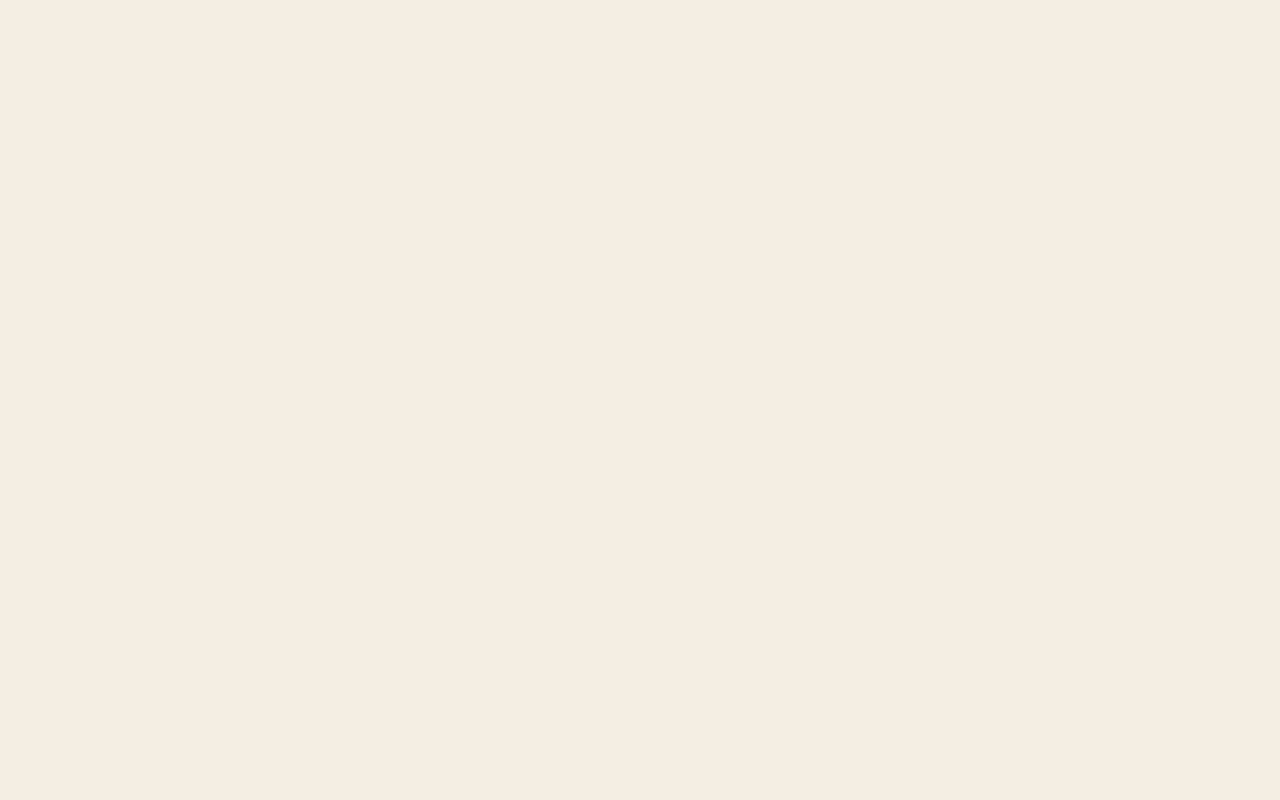
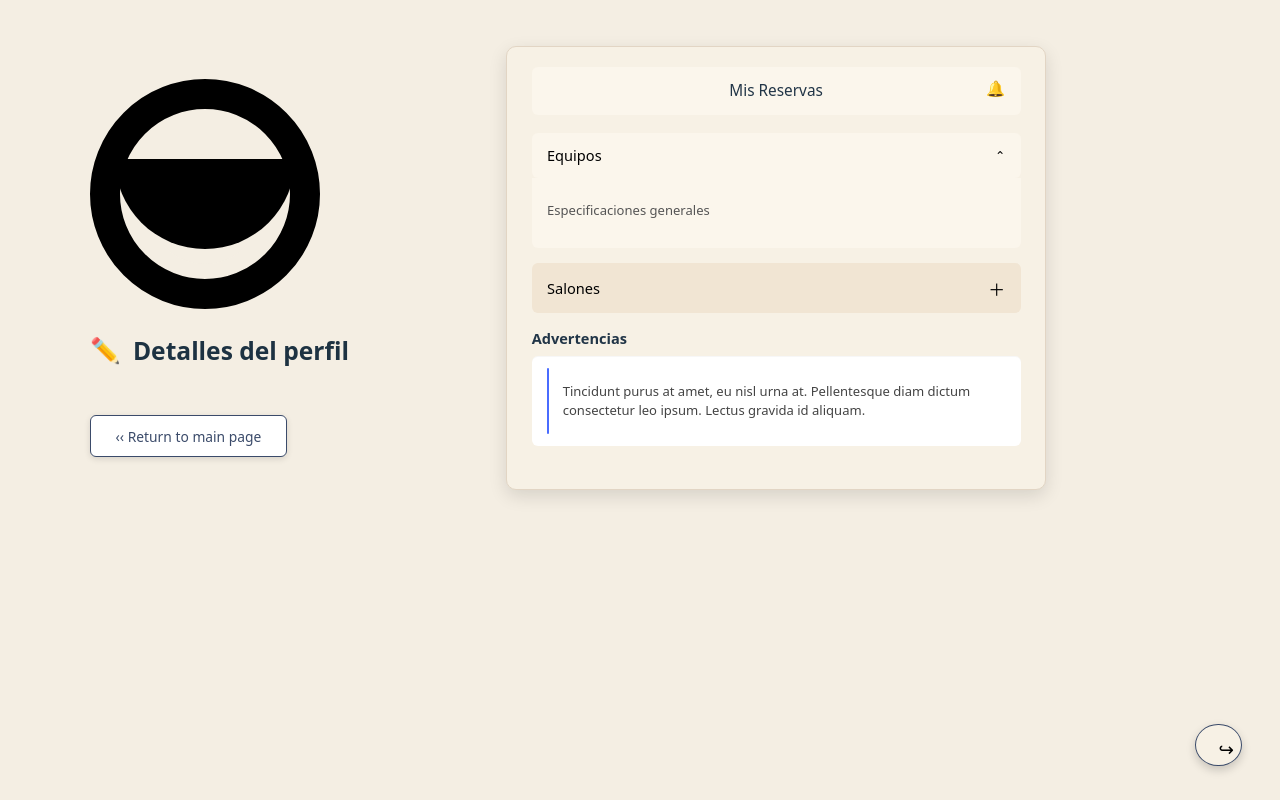
Before and after one commit to 0262370-art/PROYECT_FINAL_FRONT, a React (Vite) app: page /perfil in a window 1280 px wide. Before the commit this address had no page. Built offline with nearby package versions, Linux system fonts and the light colour scheme.

Commit message:
MONS 19 NOV

```diff
--- a/src/App.jsx
+++ b/src/App.jsx
@@ -7,17 +7,22 @@ import ReservarEquipoPage from "./components/ReservarEquipoPage";
 import ReservarSalonesPage from "./components/ReservarSalonesPage";
 import MisReservasPage from "./components/MisReservasPage";
 import FaqsPage from "./components/FaqsPage";
+import ProfilePage from "./components/ProfilePage";
+
 
 function App() {
   return (
     <Routes>
       <Route path="/" element={<LandingPage />} />
       <Route path="/students" element={<StudentsPage />} />
-      <Route path="/Admin" element={<AdminPage/>} />
-        <Route path="/reservar-equipo" element={<ReservarEquipoPage />} />
-        <Route path="/reservar-salones" element={<ReservarSalonesPage />} />
-        <Route path="/mis-reservas" element={<MisReservasPage />} />
-        <Route path="/faqs" element={<FaqsPage />} />
+      <Route path="/perfil" element={<ProfilePage />} />
+      <Route path="/Admin" element={<AdminPage />} />
+      <Route path="/reservar-equipo" element={<ReservarEquipoPage />} />
+      <Route path="/reservar-salones" element={<ReservarSalonesPage />} />
+      <Route path="/mis-reservas" element={<MisReservasPage />} />
+      <Route path="/faqs" element={<FaqsPage />} />
+
+
 
     </Routes>
   );
--- a/src/StudentsPage.css
+++ b/src/StudentsPage.css
@@ -92,7 +92,6 @@
     }
 }
 
-/* Avatar */
 .students-avatar {
     width: 44px;
     height: 44px;
@@ -125,6 +124,7 @@
     border-radius: 999px 999px 0 0;
     background-color: #000;
 }
+
 
 /* ========== CONTENIDO ========== */
 
@@ -315,3 +315,279 @@ html, body {
 #root {
     width: 100%;
 }
+
+
+
+
+/* ================== PÁGINA DE PERFIL ================== */
+
+.profile-root {
+  min-height: 100vh;
+  background-color: #f4eee3;
+  display: flex;
+  justify-content: center;
+  align-items: flex-start;
+  padding: 3rem 3rem 4rem;
+  box-sizing: border-box;
+}
+
+/* contenedor principal */
+.profile-layout {
+  display: grid;
+  grid-template-columns: minmax(260px, 360px) minmax(420px, 560px);
+  gap: 3rem;
+  width: 100%;
+  max-width: 1100px;
+  align-items: center;
+}
+
+/* columna izquierda */
+
+.profile-left {
+  display: flex;
+  flex-direction: column;
+  align-items: flex-start;
+  gap: 1.5rem;
+}
+
+/* avatar grande tipo ícono */
+
+.profile-avatar-big {
+  width: 230px;
+  height: 230px;
+  border-radius: 50%;
+  border: 30px solid #000;
+  box-sizing: border-box;
+  position: relative;
+}
+
+.profile-avatar-big::before {
+  content: "";
+  position: absolute;
+  top: 45px;
+  left: 50%;
+  transform: translateX(-50%);
+  width: 110px;
+  height: 110px;
+  border-radius: 50%;
+  background: #f4eee3;
+}
+
+.profile-avatar-big::after {
+  content: "";
+  position: absolute;
+  bottom: 30px;
+  left: 50%;
+  transform: translateX(-50%);
+  width: 180px;
+  height: 90px;
+  border-radius: 0 0 999px 999px;
+  background: #000;
+}
+
+/* texto “Detalles del perfil” */
+
+.profile-details {
+  display: flex;
+  align-items: center;
+  gap: 0.8rem;
+  font-size: 0.5rem;
+  color: #1d3242;
+}
+
+.profile-details h1 {
+  margin: 0;
+}
+
+.profile-pencil {
+  font-size: 1.6rem;
+}
+
+/* botón de regresar */
+
+.profile-return-btn {
+  margin-top: 1.5rem;
+  padding: 0.7rem 1.6rem;
+  border-radius: 6px;
+  border: 1px solid #3b4b6a;
+  background-color: #ffffff;
+  color: #3b4b6a;
+  font-size: 0.9rem;
+  cursor: pointer;
+  box-shadow: 0 2px 6px rgba(0, 0, 0, 0.12);
+}
+
+.profile-return-btn:hover {
+  background-color: #f4f6ff;
+}
+
+/* columna derecha */
+
+.profile-right {
+  display: flex;
+  justify-content: center;
+}
+
+/* tarjeta de reservas */
+
+.profile-card {
+  width: 100%;
+  max-width: 540px;
+  border-radius: 10px;
+  border: 1px solid #e2d5c4;
+  padding: 1.3rem 1.6rem 1.8rem;
+  background-color: #f7f1e5;
+  box-sizing: border-box;
+  box-shadow: 0 6px 18px rgba(0, 0, 0, 0.12);
+}
+
+.profile-card-header {
+  background-color: #fbf6ec;
+  border-radius: 6px;
+  padding: 0.8rem 1rem;
+  text-align: center;
+  font-weight: 500;
+  margin-bottom: 1.2rem;
+  position: relative;
+}
+
+.profile-bell {
+  position: absolute;
+  right: 1rem;
+  top: 0.65rem;
+}
+
+.profile-section {
+  margin-bottom: 1rem;
+}
+
+/* acordeones */
+
+.profile-accordion {
+  width: 100%;
+  padding: 0.8rem 1rem;
+  border-radius: 6px;
+  border: none;
+  background-color: #f1e5d3;
+  display: flex;
+  justify-content: space-between;
+  align-items: center;
+  cursor: default;
+  font-size: 0.95rem;
+}
+
+.profile-accordion-open {
+  background-color: #fbf6ec;
+}
+
+.profile-accordion-body {
+  padding: 0.7rem 1rem 0.9rem;
+  font-size: 0.85rem;
+  color: #555;
+  background-color: #fbf6ec;
+  border-radius: 0 0 6px 6px;
+}
+
+.profile-arrow {
+  font-size: 0.8rem;
+}
+
+.profile-plus {
+  font-size: 1.1rem;
+}
+
+/* advertencias */
+
+.profile-section h2 {
+  font-size: 0.95rem;
+  margin: 0 0 0.4rem;
+}
+
+.profile-warning-box {
+  display: flex;
+  gap: 0.9rem;
+  background-color: #ffffff;
+  border-radius: 6px;
+  padding: 0.8rem 1rem;
+  font-size: 0.85rem;
+  color: #444;
+  box-shadow: inset 0 1px 0 rgba(0, 0, 0, 0.03);
+}
+
+.profile-warning-bar {
+  width: 3px;
+  border-radius: 999px;
+  background-color: #4a6cff;
+}
+
+/* flecha salida */
+
+.profile-exit-btn {
+  position: fixed;
+  right: 2.5rem;
+  bottom: 2.2rem;
+  background: #f7f1e5;
+  border: 1px solid #3b4b6a;
+  border-radius: 50%;
+  width: 42px;
+  height: 42px;
+  font-size: 1.2rem;
+  cursor: pointer;
+  box-shadow: 0 4px 10px rgba(0,0,0,0.18);
+}
+
+.profile-exit-btn:hover {
+  background-color: #ffffff;
+}
+
+/* responsive */
+
+@media (max-width: 980px) {
+  .profile-root {
+    padding: 2.2rem 1.6rem 3rem;
+  }
+
+  .profile-layout {
+    grid-template-columns: 1fr;
+    gap: 2.2rem;
+  }
+
+  .profile-left {
+    align-items: center;
+    text-align: center;
+  }
+
+  .profile-return-btn {
+    margin-left: auto;
+    margin-right: auto;
+  }
+}
+
+@media (max-width: 600px) {
+  .profile-avatar-big {
+    width: 190px;
+    height: 190px;
+    border-width: 24px;
+  }
+
+  .profile-details {
+    font-size: 1.6rem;
+  }
+
+  .profile-root {
+    padding: 1.8rem 1.2rem 2.5rem;
+  }
+
+  .profile-exit-btn {
+    right: 1.4rem;
+    bottom: 1.6rem;
+  }
+}
+
+/* botón del monito en el header */
+.students-avatar-btn {
+  border: none;
+  background: none;
+  padding: 0;
+  cursor: pointer;
+}
--- a/src/components/Header.jsx
+++ b/src/components/Header.jsx
@@ -1,14 +1,17 @@
+// src/components/Header.jsx
 import React, { useState } from "react";
+import { useNavigate } from "react-router-dom";
+import Drawer from "@mui/material/Drawer";
 import Box from "@mui/material/Box";
-import Drawer from "@mui/material/Drawer";
 import List from "@mui/material/List";
 import ListItem from "@mui/material/ListItem";
 import ListItemButton from "@mui/material/ListItemButton";
 import ListItemText from "@mui/material/ListItemText";
-import "../StudentsPage.css"; // reutilizamos estilos del header
+import "../StudentsPage.css";
 
 export default function Header() {
   const [menuOpen, setMenuOpen] = useState(false);
+  const navigate = useNavigate();
 
   const toggleDrawer = (open) => () => {
     setMenuOpen(open);
@@ -28,13 +31,13 @@ export default function Header() {
     >
       <List>
         <ListItem disablePadding>
-          <ListItemButton>
+          <ListItemButton onClick={() => navigate("/reservar-equipo")}>
             <ListItemText primary="Equipo" />
           </ListItemButton>
         </ListItem>
 
         <ListItem disablePadding>
-          <ListItemButton>
+          <ListItemButton onClick={() => navigate("/reservar-salones")}>
             <ListItemText primary="Salones" />
           </ListItemButton>
         </ListItem>
@@ -44,6 +47,7 @@ export default function Header() {
 
   return (
     <header className="students-header">
+      {/* HAMBURGUESA */}
       <button
         className="students-menu-btn"
         aria-label="Menú"
@@ -54,17 +58,23 @@ export default function Header() {
         <span />
       </button>
 
+      {/* BUSCADOR */}
       <div className="students-search-wrapper">
-        <span className="students-search-icon" aria-hidden>🔍</span>
+        <span className="students-search-icon">🔍</span>
         <input
           className="students-search-input"
           type="text"
           placeholder="Search..."
-          aria-label="Buscar"
         />
       </div>
 
-      <div className="students-avatar" aria-label="Perfil" />
+      {/* AVATAR ORIGINAL (FUNCIONA) */}
+      <button
+        className="students-avatar-btn"
+        onClick={() => navigate("/perfil")}
+      >
+        <div className="students-avatar" />
+      </button>
 
       <Drawer anchor="left" open={menuOpen} onClose={toggleDrawer(false)}>
         {drawerContent}
--- /dev/null
+++ b/src/components/ProfilePage.jsx
@@ -0,0 +1,75 @@
+// src/components/ProfilePage.jsx
+import "../StudentsPage.css";
+import { useNavigate } from "react-router-dom";
+
+export default function ProfilePage() {
+  const navigate = useNavigate();
+
+  return (
+    <div className="profile-root">
+      <main className="profile-layout">
+        {/* Columna izquierda: avatar + texto */}
+        <section className="profile-left">
+
+          {/* Avatar ORIGINAL hecho con puro CSS */}
+          <div className="profile-avatar-big" />
+
+          <div className="profile-details">
+            <span className="profile-pencil">✏️</span>
+            <h1>Detalles del perfil</h1>
+          </div>
+
+          <button
+            className="profile-return-btn"
+            onClick={() => navigate("/students")}
+          >
+            ‹‹ Return to main page
+          </button>
+        </section>
+
+        {/* Columna derecha: tarjeta de “Mis Reservas” */}
+        <section className="profile-right">
+          <div className="profile-card">
+            <header className="profile-card-header">
+              Mis Reservas
+              <span className="profile-bell">🔔</span>
+            </header>
+
+            <div className="profile-section">
+              <button className="profile-accordion profile-accordion-open">
+                <span>Equipos</span>
+                <span className="profile-arrow">⌃</span>
+              </button>
+              <div className="profile-accordion-body">
+                <p>Especificaciones generales</p>
+              </div>
+            </div>
+
+            <div className="profile-section">
+              <button className="profile-accordion">
+                <span>Salones</span>
+                <span className="profile-plus">＋</span>
+              </button>
+            </div>
+
+            <div className="profile-section">
+              <h2>Advertencias</h2>
+              <div className="profile-warning-box">
+                <div className="profile-warning-bar" />
+                <p>
+                  Tincidunt purus at amet, eu nisl urna at. Pellentesque diam
+                  dictum consectetur leo ipsum. Lectus gravida id aliquam.
+                </p>
+              </div>
+            </div>
+          </div>
+        </section>
+      </main>
+
+      {/* Flechita de salida */}
+      <button className="profile-exit-btn" aria-label="Cerrar sesión">
+        ↪
+      </button>
+    </div>
+  );
+}
```
Also changed, not shown: src/assets/user-icon.svg (added).
